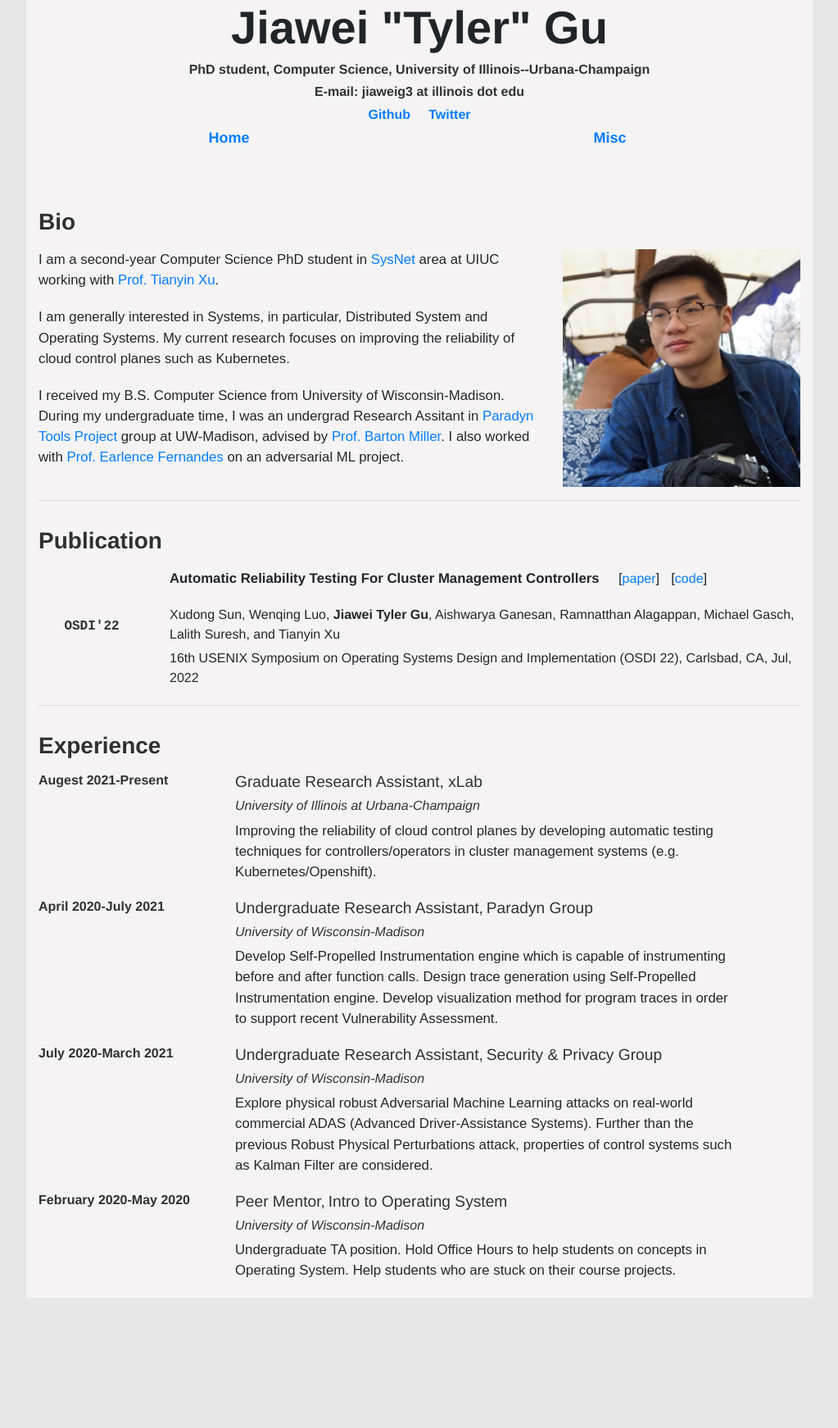
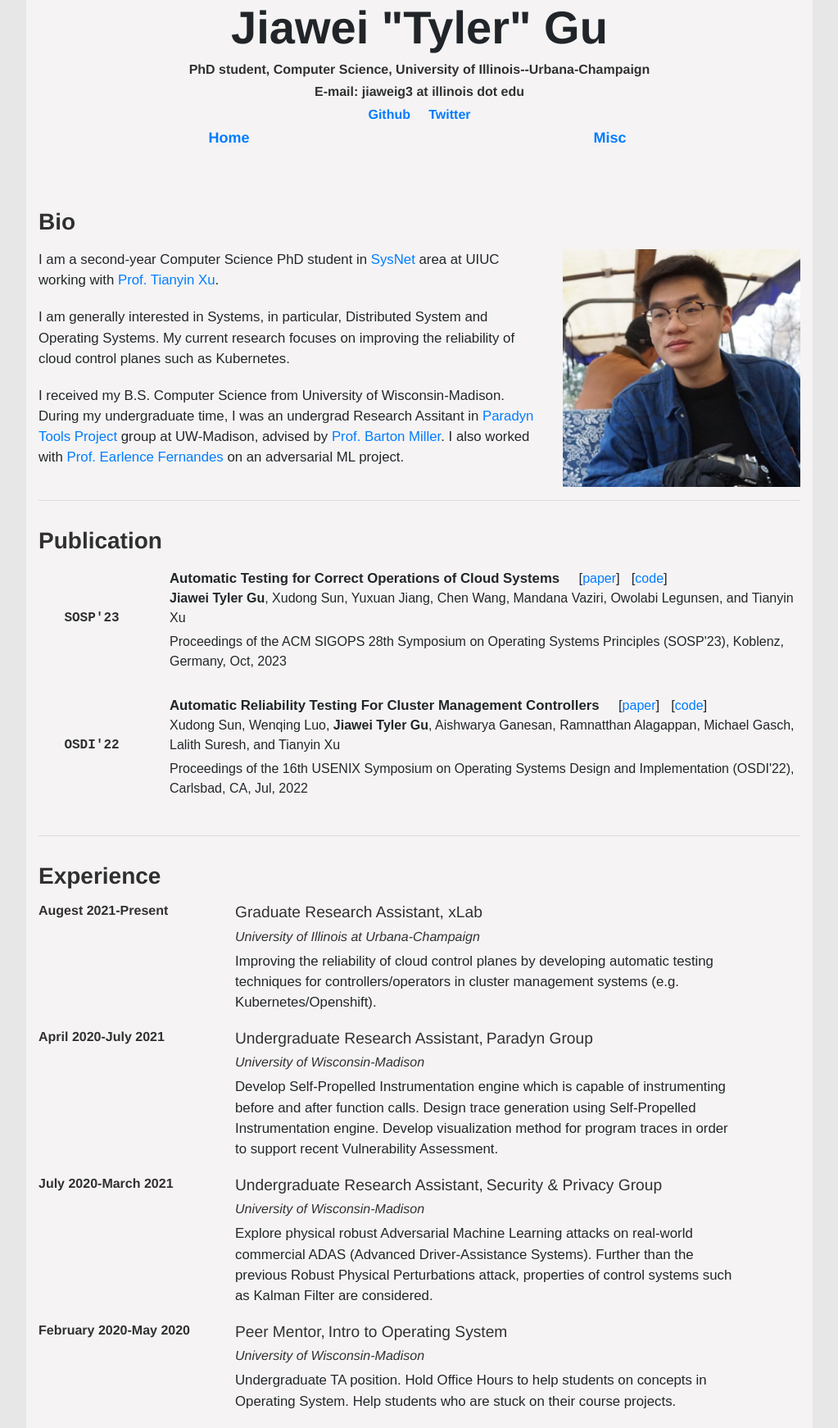
Before and after one commit to tylergu/tylergu.github.io, a Jekyll site: the page built from index.html, in a window 1280 px wide. Shown: the whole page at 82% size, without its empty margins (128-1151 px from the left). Built offline with Jekyll 4.4.1, drawn with Linux system fonts in a browser that asks for light colours; before the commit the page ends 1583 px from its top, so only the background shows below that.

Commit message:
SOSP 23
Signed-off-by: Tyler Gu <jiaweig3@illinois.edu>

```diff
--- a/Gemfile
+++ b/Gemfile
@@ -35,3 +35,6 @@ gem "wdm", "~> 0.1.0", :install_if => Gem.win_platform?
 # kramdown v2 ships without the gfm parser by default. If you're using
 # kramdown v1, comment out this line.
 gem "kramdown-parser-gfm"
+
+
+gem "webrick", "~> 1.8"
--- a/_data/publications.yml
+++ b/_data/publications.yml
@@ -1,13 +1,24 @@
+- title: Automatic Testing for Correct Operations of Cloud Systems
+  author: >
+    <b>Jiawei Tyler Gu</b>, Xudong Sun, Yuxuan Jiang, Chen Wang, Mandana Vaziri, Owolabi Legunsen, and Tianyin Xu
+  booktitle: Proceedings of the ACM SIGOPS 28th Symposium on Operating Systems Principles (SOSP'23)
+  year: 2023
+  month: Oct
+  address: Koblenz, Germany
+  publisher: Association for Computing Machinery
+  conference: SOSP'23
+  file: .
+  code: .
 - title: Automatic Reliability Testing For Cluster Management Controllers
   author: >
     Xudong Sun, Wenqing Luo, <b>Jiawei Tyler Gu</b>,
     Aishwarya Ganesan, Ramnatthan Alagappan,  Michael Gasch,
     Lalith Suresh, and Tianyin Xu
-  booktitle: 16th USENIX Symposium on Operating Systems Design and Implementation (OSDI 22)
+  booktitle: Proceedings of the 16th USENIX Symposium on Operating Systems Design and Implementation (OSDI'22)
   year: 2022
   month: Jul
   address: Carlsbad, CA
   publisher: USENIX Association
   conference: OSDI'22
-  file: sieve.pdf
+  file: https://tianyin.github.io/pub/sieve.pdf
   code: https://github.com/sieve-project/sieve
--- a/_includes/publications.html
+++ b/_includes/publications.html
@@ -10,10 +10,10 @@
         <h4 class="conference">{{ publication.conference }}</h4>
     </div>
     <div class="col-10">
-        <p>
+        <p class="smallmargin">
         <nobr class="papertitle"> {{ publication.title }} </nobr>
         &nbsp;&nbsp;&nbsp;
-        [<a class="paperauthors" href="{{ site.baseurl }}/papers/{{publication.file}}">paper</a>]
+        [<a class="paperauthors" href="{{publication.file}}">paper</a>]
         &nbsp;
         [<a class="paperauthors" href="{{ publication.code }}">code</a>]
         </p>
@@ -21,5 +21,6 @@
         <p class="paperauthors"> {{ publication.booktitle }}, {{ publication.address }},
             {{ publication.month }}, {{ publication.year }} </p>
     </div>
+    &nbsp;
 </div>
 {% endfor %}
--- a/_sass/publications.scss
+++ b/_sass/publications.scss
@@ -1,15 +1,24 @@
 .conference {
     font-family: "Courier New", Courier, monospace;
     text-align: center;
+    font-size: 16px;
+    font-weight: bold;
 }
 
 .papertitle {
-    font-family: 'Franklin Gothic Medium', 'Arial Narrow', Arial, sans-serif;
+    font-family: sans-serif;
     font-weight: bold;
+    margin-top: 0;
+    margin-bottom:0;
 }
 
 .paperauthors {
-    font-family: 'Franklin Gothic Medium', 'Arial Narrow', Arial, sans-serif;
+    font-family: sans-serif;
+    margin-top: 0;
     margin-bottom: 5px;
     font-size: 16px;
 }
+
+.smallmargin {
+    margin:0;
+}
```
Also changed, not shown: Gemfile.lock.
